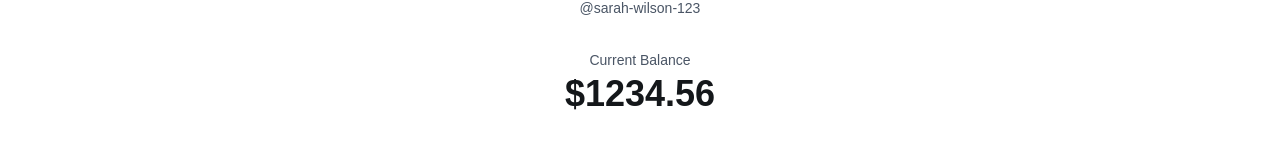
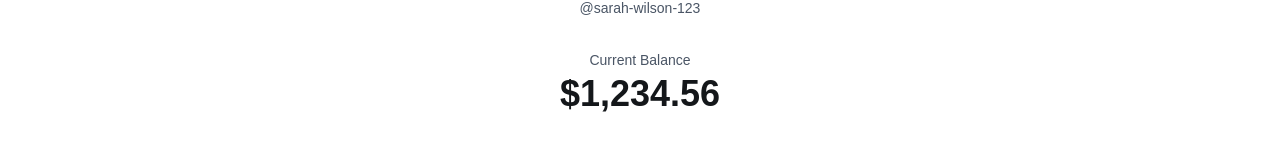
Before and after one commit to dgarcia1724/peerPay, a Next.js app: page /me in a window 1280 px wide. Shown: the part 214-358 px from the top of the page. Built offline with nearby package versions, Linux system fonts and the light colour scheme.

Commit message:
added utility function for currency formatting

```diff
--- a/src/app/(routes)/me/page.tsx
+++ b/src/app/(routes)/me/page.tsx
@@ -5,6 +5,7 @@ import { useBalanceStore } from "@/store/useBalanceStore";
 import { useUserStore } from "@/store/useUserStore";
 import Image from "next/image";
 import { motion, AnimatePresence } from "framer-motion";
+import { formatCurrency } from "@/utils/format";
 
 export default function MePage() {
   const { balance, deposit, withdraw } = useBalanceStore();
@@ -62,7 +63,7 @@ export default function MePage() {
             exit={{ opacity: 0, y: -20 }}
             className="text-4xl font-bold text-[#14171A]"
           >
-            ${balance.toFixed(2)}
+            ${formatCurrency(balance)}
           </motion.h1>
         </AnimatePresence>
       </div>
--- a/src/app/components/TransactionFeed.tsx
+++ b/src/app/components/TransactionFeed.tsx
@@ -3,6 +3,7 @@
 import Image from "next/image";
 import { useTransactionStore } from "@/store/useTransactionStore";
 import { formatDistanceToNow } from "date-fns";
+import { formatCurrency } from "@/utils/format";
 
 export default function TransactionFeed() {
   const { transactions } = useTransactionStore();
@@ -58,7 +59,7 @@ export default function TransactionFeed() {
           >
             <p className="font-semibold">
               {transaction.type === "sent" ? "-" : "+"}$
-              {transaction.amount.toFixed(2)}
+              {formatCurrency(transaction.amount)}
             </p>
           </div>
         </div>
--- /dev/null
+++ b/src/utils/format.ts
@@ -0,0 +1,7 @@
+export const formatCurrency = (value: number) => {
+  return new Intl.NumberFormat("en-US", {
+    style: "decimal",
+    minimumFractionDigits: 2,
+    maximumFractionDigits: 2,
+  }).format(value);
+};
```
